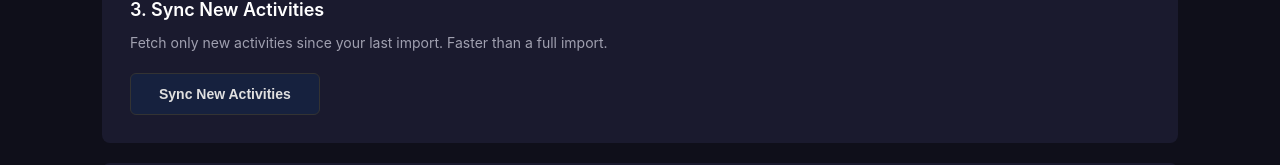
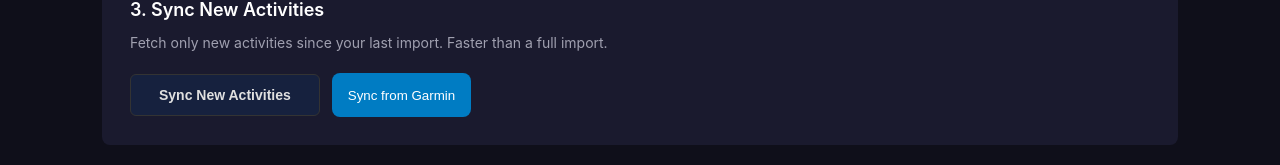
Before and after one commit to rsumit123/runflow, a React (Create React App) app in the folder frontend/: page /import in a window 1280 px wide. Shown: the part 607-772 px from the top of the page. Built offline with nearby package versions, Linux system fonts and the light colour scheme; no server answers.

Commit message:
feat: Sync from Garmin button

```diff
--- a/frontend/src/pages/Import.js
+++ b/frontend/src/pages/Import.js
@@ -143,6 +143,7 @@
   const [importProgress, setImportProgress] = useState(null);
   const [syncStatus, setSyncStatus] = useState(null);
   const [syncLoading, setSyncLoading] = useState(false);
+  const [garminLoading, setGarminLoading] = useState(false);
   const [authUrl, setAuthUrl] = useState(null);
   const [authLoading, setAuthLoading] = useState(false);
 
@@ -307,6 +308,25 @@
     setSyncLoading(false);
   };
 
+  const handleGarminSync = async () => {
+    setGarminLoading(true);
+    setSyncStatus(null);
+    try {
+      const res = await api.post('/import/garmin/sync');
+      setSyncStatus({
+        type: 'success',
+        message: `Garmin: imported ${res.data.imported} new run(s) (${res.data.already_existed} already had).`,
+      });
+    } catch (err) {
+      setSyncStatus({
+        type: 'error',
+        message: err.response?.data?.detail || 'Garmin sync failed.',
+      });
+    } finally {
+      setGarminLoading(false);
+    }
+  };
+
   const handleBulkImport = async () => {
     if (!bulkDir.trim()) return;
     setBulkLoading(true);
@@ -438,6 +458,14 @@
             'Sync New Activities'
           )}
         </button>
+        <button
+          onClick={handleGarminSync}
+          disabled={garminLoading}
+          style={{ minHeight: 44, marginLeft: 12, background: '#007cc3', color: '#fff',
+                   border: 'none', borderRadius: 8, padding: '0 16px', cursor: 'pointer' }}
+        >
+          {garminLoading ? 'Syncing Garmin…' : 'Sync from Garmin'}
+        </button>
         {syncLoading && (
           <div style={loadingStatus}>
             Checking for new activities...
```
